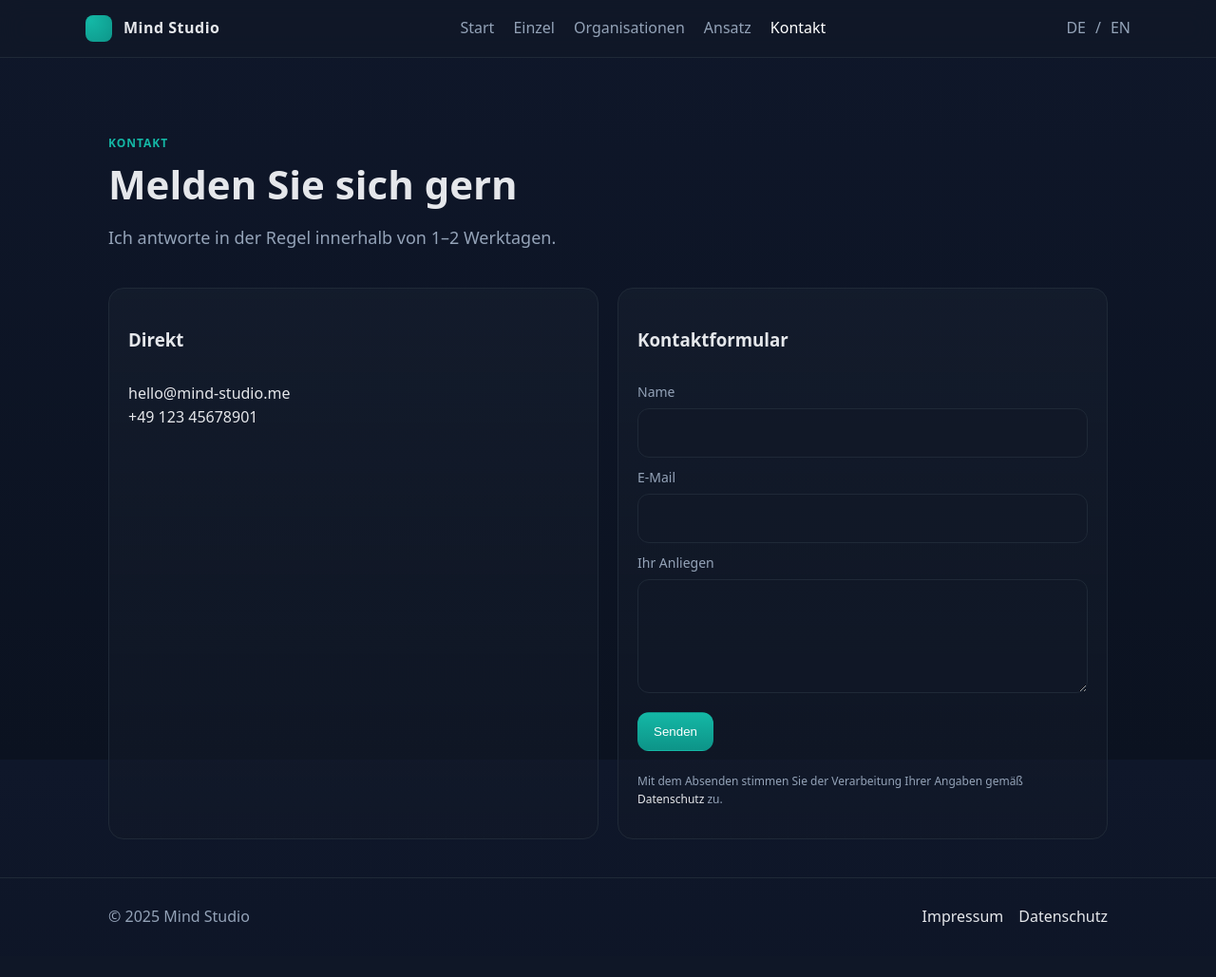
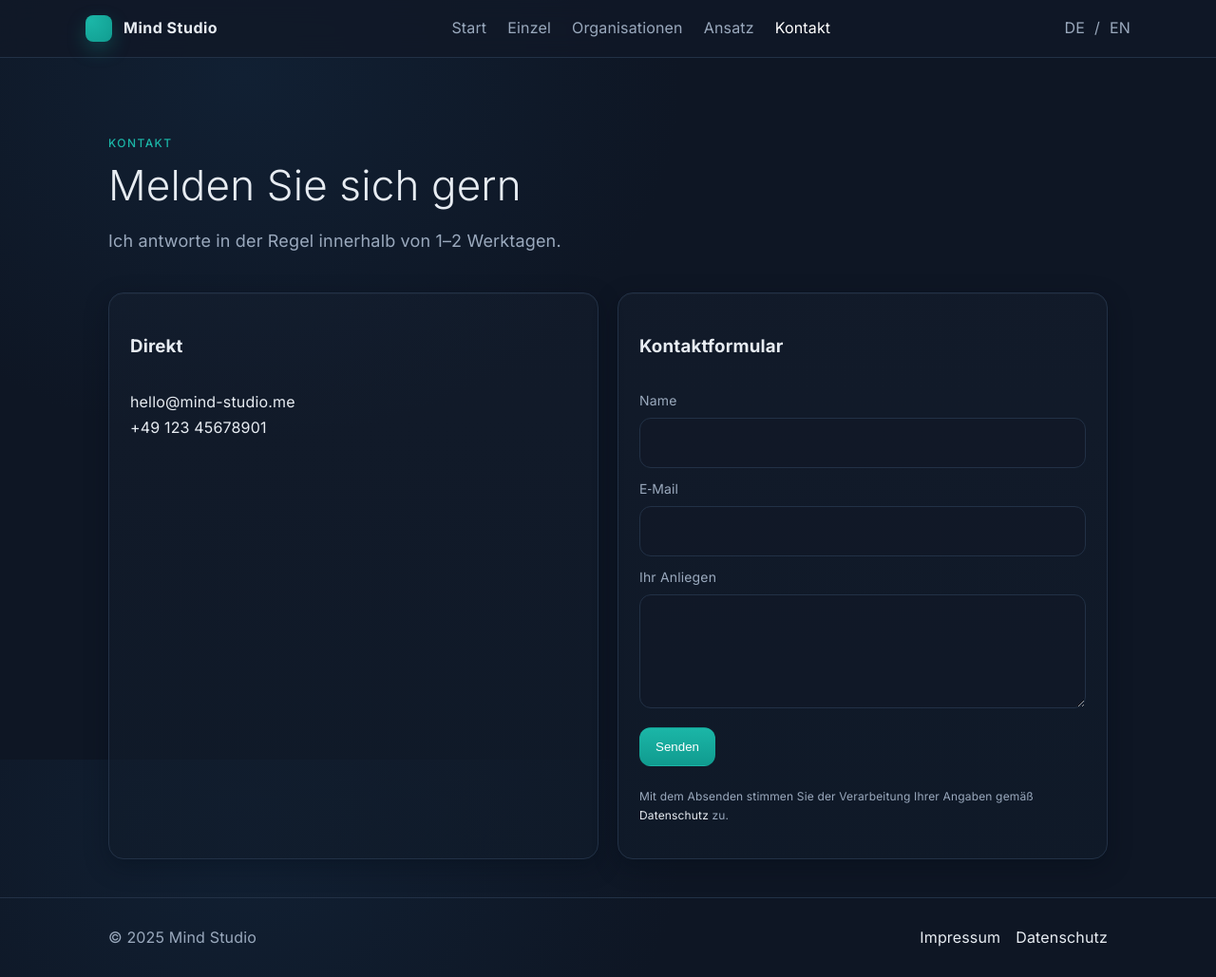
Before and after one commit to VinniWe/mind-studio-website, a PHP site: page /kontakt.html in a window 1280 px wide. Shown: the whole page at 95% size. Before the commit the page ends 975 px from the top, so only its background shows below. Run offline with PHP 8.4, Linux system fonts and the light colour scheme.

Commit message:
Polish: Inter Light, meditative UI; contact form via FormSubmit

```diff
--- a/assets/css/styles.css
+++ b/assets/css/styles.css
@@ -1,14 +1,15 @@
 /* Mind Studio – Base Styles */
 /* Brand palette: slate, teal, off-white, warm gray */
+@import url('https://fonts.googleapis.com/css2?family=Inter:wght@300;400;500;600;700&display=swap');
 
 :root {
-  --color-bg: #0f172a; /* slate-900 */
-  --color-surface: #111827; /* gray-900 */
-  --color-text: #e5e7eb; /* gray-200 */
-  --color-muted: #94a3b8; /* slate-400 */
-  --color-accent: #14b8a6; /* teal-500 */
-  --color-accent-600: #0d9488; /* teal-600 */
-  --color-border: #1f2937; /* gray-800 */
+  --color-bg: #0e1624; /* softened slate */
+  --color-surface: #0f1b2a; /* deep blue-slate */
+  --color-text: #e7ecf2; /* soft off-white */
+  --color-muted: #9aa9bd; /* slate-400 warmer */
+  --color-accent: #1bb6a7; /* teal-500 */
+  --color-accent-600: #109b8f; /* teal-600 */
+  --color-border: #223146; /* slate-800 softer */
   --max-w: 1100px;
 }
 
@@ -19,9 +20,10 @@ html, body { height: 100%; }
 body {
   margin: 0;
   color: var(--color-text);
-  background: linear-gradient(180deg, var(--color-bg), #0b1220);
-  font-family: ui-sans-serif, system-ui, -apple-system, Segoe UI, Roboto, Helvetica, Arial, "Apple Color Emoji", "Segoe UI Emoji";
-  line-height: 1.6;
+  background: radial-gradient(60% 80% at 20% 10%, #112033 0%, var(--color-bg) 60%), linear-gradient(180deg, var(--color-bg), #0a1320);
+  font-family: 'Inter', ui-sans-serif, system-ui, -apple-system, Segoe UI, Roboto, Helvetica, Arial, "Apple Color Emoji", "Segoe UI Emoji";
+  line-height: 1.7;
+  letter-spacing: 0.01em;
 }
 
 a { color: var(--color-text); text-decoration: none; }
@@ -57,9 +59,10 @@ header.site-header {
   width: 28px; height: 28px;
   border-radius: 8px;
   background: radial-gradient(120% 120% at 20% 20%, var(--color-accent), var(--color-accent-600));
+  box-shadow: 0 8px 20px rgba(20, 184, 166, 0.25);
 }
-.nav-links { display: flex; gap: 20px; }
-.nav-links a { color: var(--color-muted); }
+.nav-links { display: flex; gap: 22px; }
+.nav-links a { color: var(--color-muted); transition: color .2s ease, opacity .2s ease; }
 .nav-links a:hover, .nav-links a.active { color: #fff; }
 
 .lang-switch { display: flex; gap: 10px; align-items: center; color: var(--color-muted); }
@@ -75,33 +78,34 @@ header.site-header {
   grid-template-columns: 1.2fr 0.8fr;
   gap: 40px;
 }
-.eyebrow { color: var(--color-accent); font-weight: 600; letter-spacing: 0.08em; text-transform: uppercase; font-size: 12px; }
-.hero h1 { font-size: 42px; line-height: 1.15; margin: 10px 0 16px; }
+.eyebrow { color: var(--color-accent); font-weight: 500; letter-spacing: 0.12em; text-transform: uppercase; font-size: 12px; }
+.hero h1 { font-size: 44px; line-height: 1.13; margin: 10px 0 18px; font-weight: 300; }
 .hero p { color: var(--color-muted); font-size: 18px; }
 
 .card {
   border: 1px solid var(--color-border);
   border-radius: 16px;
-  background: linear-gradient(180deg, rgba(31,41,55,0.3), rgba(17,24,39,0.6));
-  padding: 20px;
+  background: linear-gradient(180deg, rgba(24,34,51,0.35), rgba(16,27,42,0.65));
+  padding: 22px;
+  box-shadow: 0 8px 24px rgba(4, 12, 22, 0.35), inset 0 1px 0 rgba(255,255,255,0.03);
 }
 
 .cta-row { display: flex; gap: 12px; flex-wrap: wrap; margin-top: 22px; }
-.btn { display: inline-flex; align-items: center; gap: 10px; padding: 12px 16px; border-radius: 12px; border: 1px solid var(--color-border); color: #fff; }
+.btn { display: inline-flex; align-items: center; gap: 10px; padding: 12px 16px; border-radius: 12px; border: 1px solid var(--color-border); color: #fff; transition: transform .06s ease, filter .2s ease, background .2s ease; }
 .btn-primary { background: linear-gradient(180deg, var(--color-accent), var(--color-accent-600)); border-color: transparent; }
-.btn-primary:hover { filter: brightness(1.05); }
+.btn-primary:hover { filter: brightness(1.07); transform: translateY(-1px); }
 .btn-ghost { background: transparent; color: var(--color-muted); }
 .btn-ghost:hover { color: #fff; border-color: #2a3749; }
 
 /* Sections */
-section { padding: 48px 0; }
-section h2 { font-size: 28px; margin: 0 0 8px; }
+section { padding: 56px 0; }
+section h2 { font-size: 30px; margin: 0 0 10px; font-weight: 400; letter-spacing: 0.01em; }
 section p.lead { color: var(--color-muted); margin: 0 0 24px; }
 
 .grid-2 { display: grid; grid-template-columns: repeat(2, 1fr); gap: 20px; }
 .grid-3 { display: grid; grid-template-columns: repeat(3, 1fr); gap: 20px; }
 
-.service-card { padding: 18px; }
+.service-card { padding: 20px; }
 .service-card h3 { margin: 8px 0 8px; font-size: 18px; }
 .service-card p { color: var(--color-muted); margin: 0; }
 
--- a/kontakt.html
+++ b/kontakt.html
@@ -40,7 +40,10 @@
             <div class="card">
               <h3>Kontaktformular</h3>
               <div class="spacer-sm"></div>
-              <form action="mailto:hello@mind-studio.me" method="post" enctype="text/plain">
+              <form action="https://formsubmit.co/hello@mind-studio.me" method="POST">
+                <input type="hidden" name="_subject" value="Neue Anfrage über mind-studio.me">
+                <input type="hidden" name="_template" value="table">
+                <input type="hidden" name="_next" value="/danke.html">
                 <div class="field">
                   <label for="name">Name</label>
                   <input id="name" name="Name" required>
```
Also changed, not shown: danke.html (added, +48 -0 lines).
